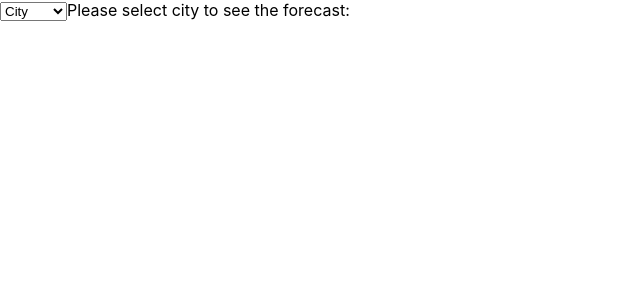
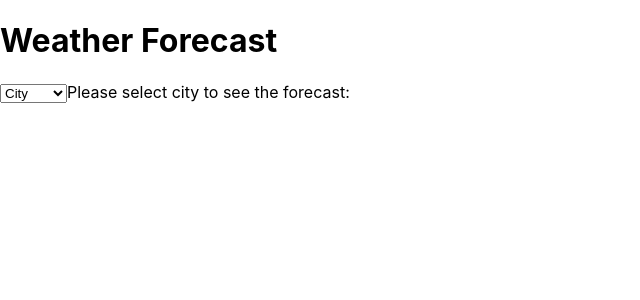
Before and after one commit to alexthemac/weather-app, a React (Create React App) app: page / in a window 1280 px wide. Shown: the top 300 px of the page, without its empty margins (0-640 px from the left). Built offline with nearby package versions, Linux system fonts and the light colour scheme.

Commit message:
Add Header component

```diff
--- a/src/App.js
+++ b/src/App.js
@@ -6,6 +6,7 @@ import Weather from './components/Weather';
 import Forecast from './components/Forecast';
 import ForecastButton from './components/ForecastButton';
 import CityDropDown from './components/CityDropDown';
+import Header from './components/Header';
 const { dateAndTimeFromdt, cityIdFromCityName, kelvinToCelsius } = require('./helpers');
 require('dotenv').config();
 
@@ -55,6 +56,7 @@ function App() {
 
   return (
     <div className="App">
+      <Header/>
       <CityDropDown cityName={cityName} setCityName={setCityName}/>
       { Object.keys(weatherDataObj).length > 0 && <Weather weatherDataObj={weatherDataObj} kelvinToCelsius={kelvinToCelsius} /> }
       { Object.keys(weatherDataObj).length > 0 && <ForecastButton forecastShow={forecastShow} setForecastShow={setForecastShow} /> }
--- /dev/null
+++ b/src/components/Header.js
@@ -0,0 +1,10 @@
+// import React from 'react';
+import './Header.css';
+
+function Header({}) {
+  return (
+    <h1>Weather Forecast</h1>
+  );
+}
+
+export default Header;
```
Also changed, not shown: src/components/Header.css (added).
